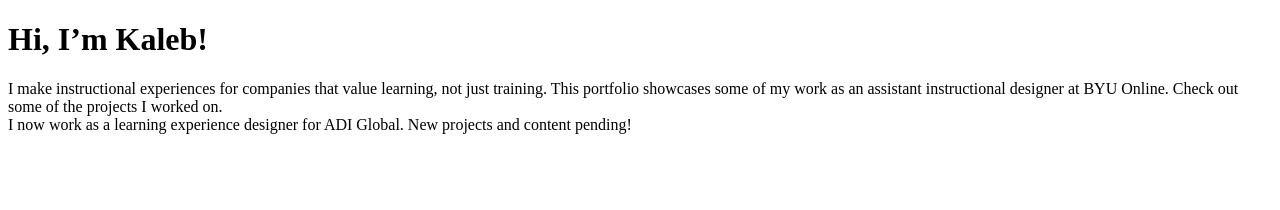
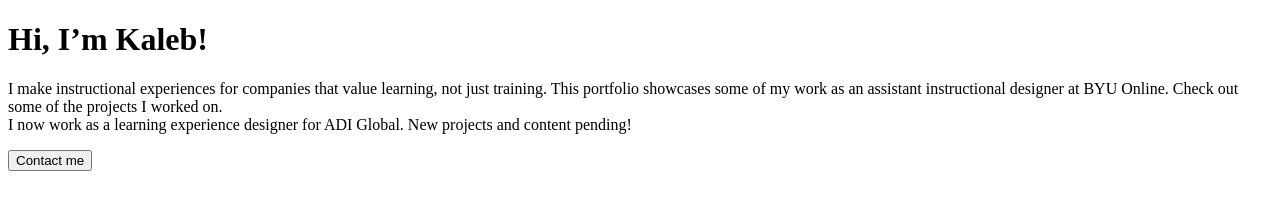
Before and after one commit to CircaDoma/portfolio, a plain HTML site: page index.html in a window 1280 px wide. Drawn offline with Linux system fonts and the light colour scheme.

Commit message:
contact button

```diff
--- a/index.html
+++ b/index.html
@@ -14,5 +14,8 @@
         <br>
         I now work as a learning experience designer for ADI Global. New projects and content pending!
     </p>
+    <button>
+        Contact me
+    </button>
 </body>
 </html>
```
